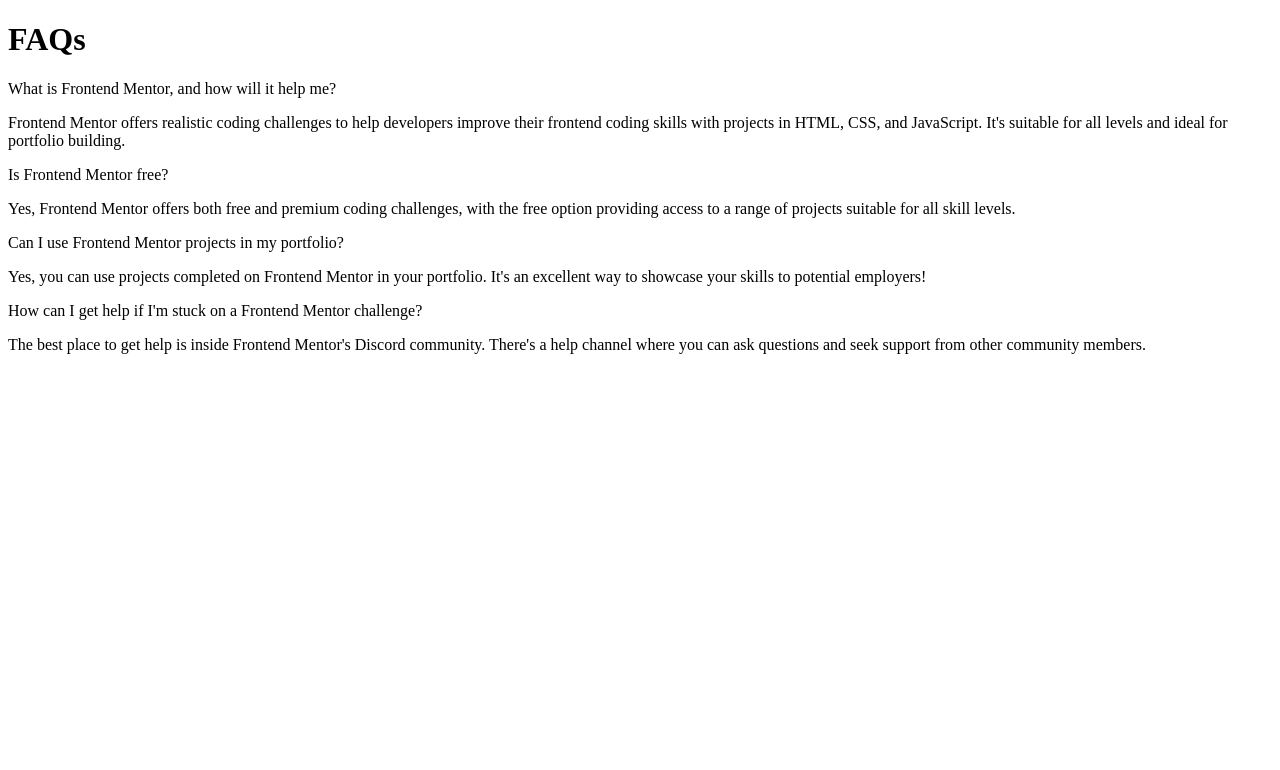
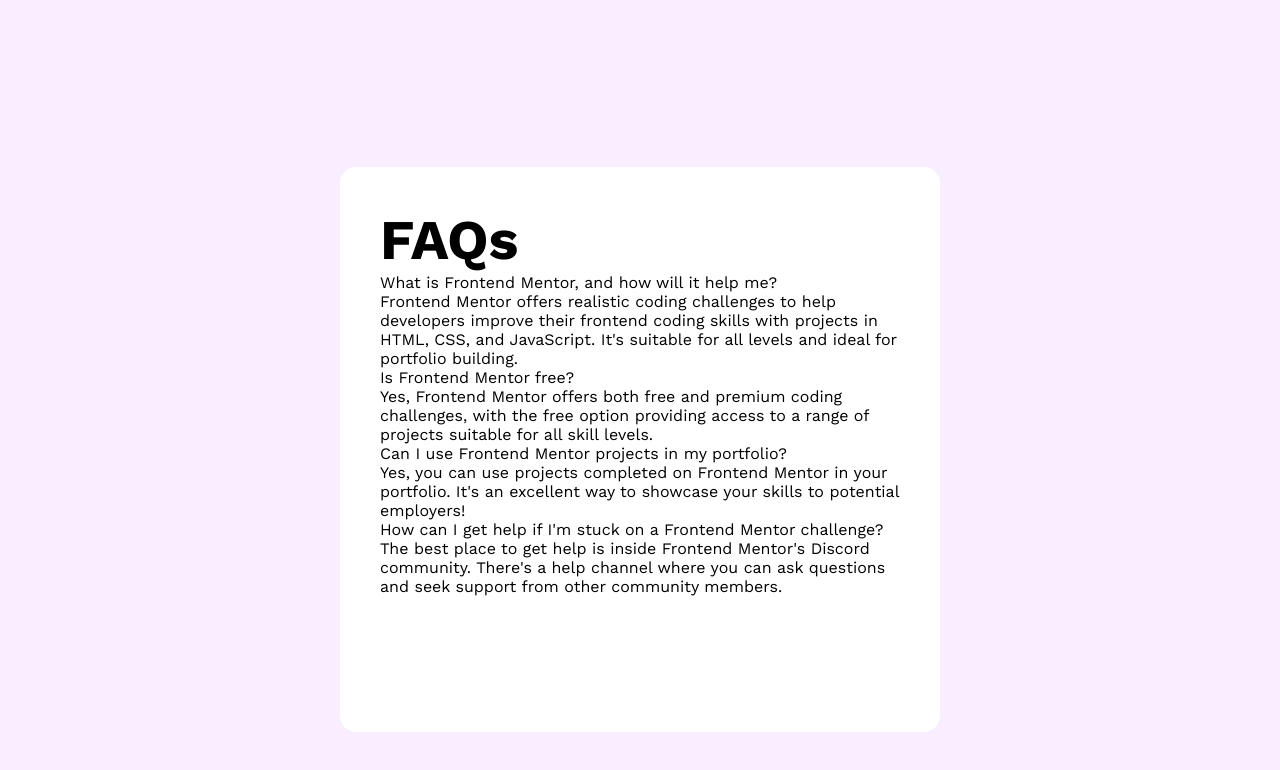
Before and after one commit to rubyeleanor/faq-accordion, a plain HTML site: page index.html in a window 1280 px wide. Drawn offline with nearby package versions, Linux system fonts and the light colour scheme.

Commit message:
HTML & CSS
New divs added, basic CSS

```diff
--- a/index.html
+++ b/index.html
@@ -18,6 +18,8 @@
 
 <body>
   <main>
+    <div class="card">
+      <div class="content">
         <div class="title">
           <h1>FAQs</h1>
         </div>
@@ -61,6 +63,8 @@
             </p>
           </div>
         </div>
+      </div>
+    </div>
 
   </main>
 </body>
--- a/styles.css
+++ b/styles.css
@@ -0,0 +1,27 @@
+* {
+    font-family: "Work Sans", sans-serif;
+    margin: 0;
+    padding: 0;
+}
+
+body {
+    background-color: #F8EEFF;
+    font-size: 16px;
+}
+
+.card {
+    margin: 167px auto;
+    width: 600px;
+    min-height: 565px;
+    background-color: white;
+    border-radius: 16px;
+}
+
+.content {
+    padding: 40px;
+}
+
+h1 {
+    font-size: 56px;
+    font-weight: 700;
+}
```
Lines whose indentation alone changed are shown as unchanged.
